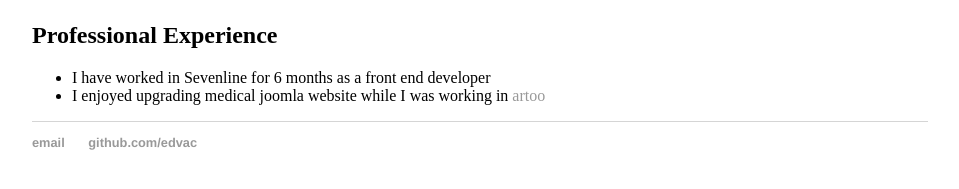
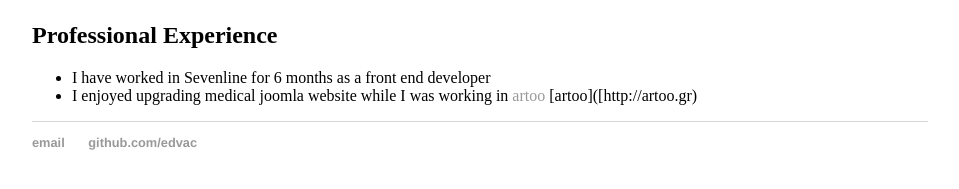
Before and after one commit to Edvac/edvac.github.io, a Jekyll site: the page built from cv/index.html, in a window 1280 px wide. Shown: the part 332-521 px from the top of the page, without its empty margins (160-1119 px from the left). Built offline with Jekyll 4.4.1, drawn with Linux system fonts in a browser that asks for light colours.

Commit message:
Update index.html

```diff
--- a/cv/index.html
+++ b/cv/index.html
@@ -16,6 +16,7 @@ title: George
 	<h2>Professional Experience</h2>
 	<ul>
 	<li>I have worked in Sevenline for 6 months as a front end developer </li>
-	<li>I enjoyed upgrading medical joomla website while I was working in <a href="www.artoo.gr" >artoo</a>
+	<li>I enjoyed upgrading medical joomla website while I was working in <a href="http://www.artoo.gr" >artoo</a>
+		[artoo]([http://artoo.gr)
 	</ul>
 </div><!-- /.blurb -->
```
